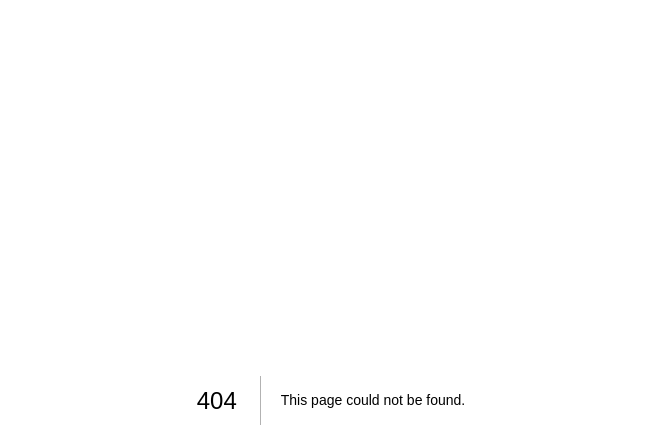
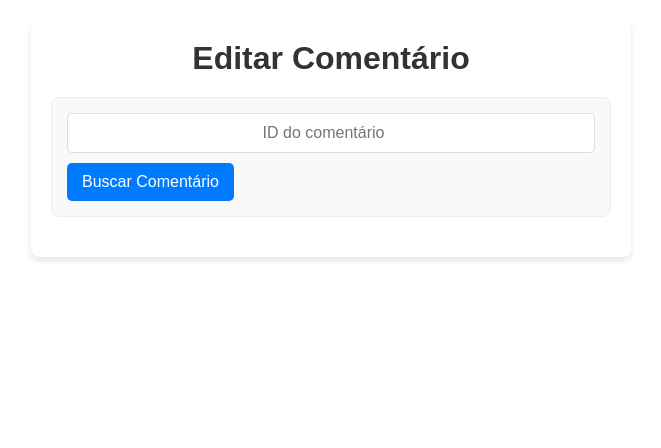
Before and after one commit to F3rNnd4/crud-front-02, a Next.js app: page /put in a window 1280 px wide. Before the commit this address had no page. Shown: the top 448 px of the page, without its empty margins (309-970 px from the left). Built offline with nearby package versions, Linux system fonts and the light colour scheme.

Commit message:
feat: create a comment editing page with search and update features

```diff
--- /dev/null
+++ b/src/app/put/page.jsx
@@ -0,0 +1,108 @@
+"use client";
+import { useState } from "react";
+import axios from "axios";
+import styles from './put.module.css';
+
+export default function PutPage() {
+  const [commentID, setCommentID] = useState("");
+  const [form, setForm] = useState({});
+  const [loading, setLoading] = useState(null);
+  const [error, setError] = useState(false);
+  const [success, setSuccess] = useState(false);
+
+  const buscarComentario = async () => {
+    setLoading(true);
+    try {
+      const { data } = await axios.get(
+        `http://jsonplaceholder.typicode.com/comments/${commentID}`
+      );
+      setForm({ name: data.name, email: data.email, body: data.body });
+    } catch (error) {
+      setError(true);
+    } finally {
+      setLoading(false);
+    }
+  };
+
+  const editarComentario = async () => {
+    setLoading(true);
+    try {
+      await axios.put(
+        `http://jsonplaceholder.typicode.com/comments/${commentID}`,
+        form
+      );
+      setSuccess(true);
+    } catch (error) {
+      setError(true);
+    } finally {
+      setLoading(false);
+    }
+  };
+
+  return (
+    <div className={styles.container}>
+      <h1 className={styles.title}>Editar Comentário</h1>
+
+      <div className={styles.searchSection}>
+        <input
+          className={styles.input}
+          type="number"
+          value={commentID}
+          onChange={(e) => setCommentID(e.target.value)}
+          placeholder="ID do comentário"
+        />
+
+        <button
+          className={`${styles.button} ${styles.searchButton}`}
+          onClick={buscarComentario}
+          disabled={loading}
+        >
+          {loading ? "Buscando..." : "Buscar Comentário"}
+        </button>
+      </div>
+
+      {form.name && (
+        <div className={styles.editSection}>
+          <h2 className={styles.subtitle}>Editar Detalhes do Comentário</h2>
+          <div className={styles.formGroup}>
+            <input
+              className={styles.input}
+              type="text"
+              value={form.name}
+              onChange={(e) => setForm({ ...form, name: e.target.value })}
+              placeholder="Escreva seu nome"
+            />
+          </div>
+          <div className={styles.formGroup}>
+            <input
+              className={styles.input}
+              type="email"
+              value={form.email}
+              onChange={(e) => setForm({ ...form, email: e.target.value })}
+              placeholder="Digite seu email"
+            />
+          </div>
+          <div className={styles.formGroup}>
+            <textarea
+              className={styles.textarea}
+              value={form.body}
+              onChange={(e) => setForm({ ...form, body: e.target.value })}
+              placeholder="Escreva seu comentário"
+              rows={3}
+            />
+          </div>
+          <button
+            className={`${styles.button} ${styles.saveButton}`}
+            onClick={editarComentario}
+            disabled={loading || !form.name?.trim()}
+          >
+            {loading ? "Editando..." : "Salvar Alterações"}
+          </button>
+        </div>
+      )}
+
+      {error && <p className={styles.errorMessage}>Ocorreu um erro. Tente novamente.</p>}
+      {success && <p className={styles.successMessage}>Comentário editado com sucesso!</p>}
+    </div>
+  );
+}
--- /dev/null
+++ b/src/app/put/put.module.css
@@ -0,0 +1,175 @@
+/* Container principal */
+.container {
+  font-family: 'Poppins', sans-serif;
+  margin: 20px auto;
+  padding: 20px;
+  background-color: #fff;
+  border-radius: 8px;
+  box-shadow: 0 4px 6px rgba(0, 0, 0, 0.1);
+  max-width: 600px;
+}
+
+/* Título principal */
+.title {
+  text-align: center;
+  color: #333;
+  margin-bottom: 20px;
+  font-size: 2rem;
+}
+
+/* Seção de busca */
+.searchSection {
+  display: flex;
+  gap: 10px;
+  align-items: center;
+  margin-bottom: 20px;
+  padding: 15px;
+  background-color: #f9f9f9;
+  border-radius: 8px;
+  border: 1px solid #eee;
+  flex-wrap: wrap;
+}
+
+/* Seção de edição */
+.editSection {
+  margin-top: 20px;
+  padding: 20px;
+  background-color: #fdfdfd;
+  border-radius: 8px;
+  border: 1px solid #ddd;
+}
+
+/* Subtítulo */
+.subtitle {
+  color: #555;
+  margin-bottom: 15px;
+  border-bottom: 2px solid #eee;
+  padding-bottom: 5px;
+}
+
+/* Grupo de formulário */
+.formGroup {
+  margin-bottom: 15px;
+}
+
+/* Inputs */
+.input {
+  width: 100%;
+  padding: 10px;
+  border: 1px solid #ddd;
+  border-radius: 5px;
+  font-size: 16px;
+  box-sizing: border-box;
+  transition: border-color 0.3s ease;
+}
+
+.input:focus {
+  outline: none;
+  border-color: #007bff;
+}
+
+/* Textarea */
+.textarea {
+  width: 100%;
+  padding: 10px;
+  border: 1px solid #ddd;
+  border-radius: 5px;
+  font-size: 16px;
+  resize: vertical;
+  min-height: 80px;
+  font-family: 'Poppins', sans-serif;
+  box-sizing: border-box;
+  transition: border-color 0.3s ease;
+}
+
+.textarea:focus {
+  outline: none;
+  border-color: #007bff;
+}
+
+/* Botões base */
+.button {
+  padding: 10px 15px;
+  background-color: #007bff;
+  color: #fff;
+  border: none;
+  border-radius: 5px;
+  cursor: pointer;
+  font-size: 16px;
+  transition: background-color 0.3s ease;
+}
+
+.button:disabled {
+  background-color: #ccc;
+  cursor: not-allowed;
+}
+
+.button:hover:not(:disabled) {
+  background-color: #0056b3;
+}
+
+/* Botão de busca */
+.searchButton {
+  background-color: #007bff;
+  flex-shrink: 0;
+}
+
+.searchButton:hover:not(:disabled) {
+  background-color: #0056b3;
+}
+
+/* Botão de salvar */
+.saveButton {
+  background-color: #28a745;
+  width: 100%;
+  margin-top: 10px;
+}
+
+.saveButton:hover:not(:disabled) {
+  background-color: #218838;
+}
+
+/* Mensagens */
+.errorMessage {
+  background-color: #f8d7da;
+  color: #721c24;
+  padding: 10px 15px;
+  border: 1px solid #f5c6cb;
+  border-radius: 5px;
+  text-align: center;
+  margin-top: 15px;
+}
+
+.successMessage {
+  background-color: #d4edda;
+  color: #155724;
+  padding: 10px 15px;
+  border: 1px solid #c3e6cb;
+  border-radius: 5px;
+  text-align: center;
+  margin-top: 15px;
+}
+
+
+
+/* Responsividade */
+@media (max-width: 768px) {
+  .container {
+    margin: 10px;
+    padding: 15px;
+  }
+
+  .searchSection {
+    flex-direction: column;
+    gap: 10px;
+  }
+
+  .searchButton {
+    width: 100%;
+  }
+
+  .input,
+  .textarea {
+    font-size: 16px; /* Previne zoom no iOS */
+  }
+}
```
